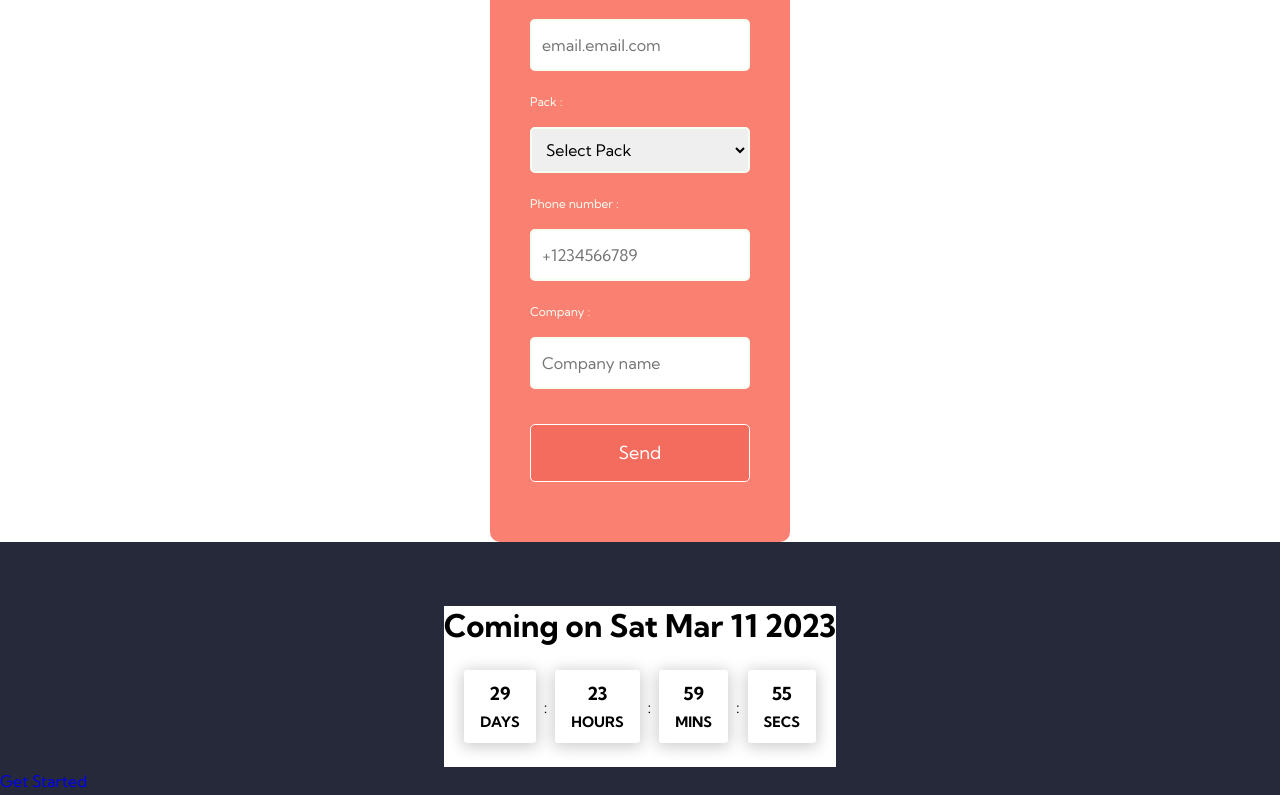
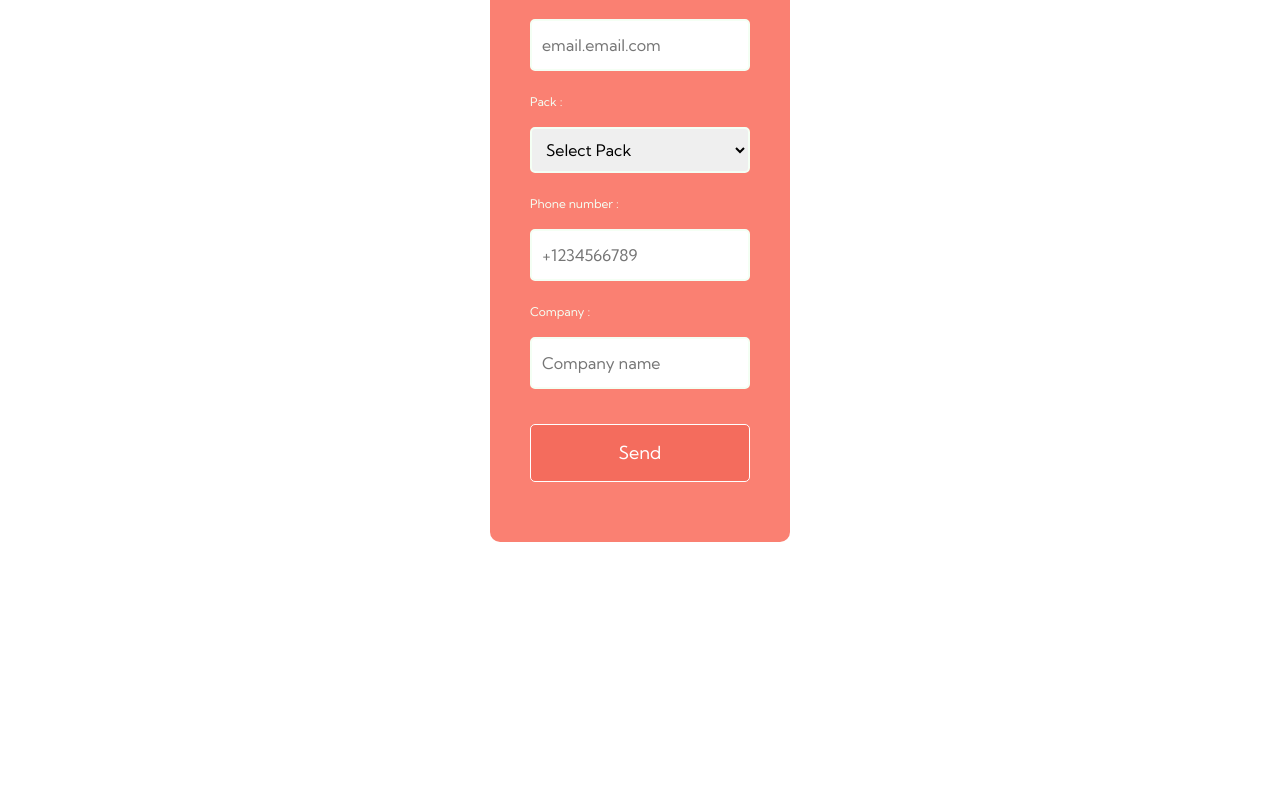
Before and after one commit to Hcmwebs/officelite-coming-soon-site, a React (Vite) app: page /signup in a window 1280 px wide. Shown: the part 373-1168 px from the top of the page. After the commit the page ends 915 px from the top, so only its background shows below. Built offline with nearby package versions, Linux system fonts and the light colour scheme.

Commit message:
refactored content layout
Signed-off-by: Heze <64218603+Hcmwebs@users.noreply.github.com>

```diff
--- a/src/pages/Home.jsx
+++ b/src/pages/Home.jsx
@@ -1,13 +1,14 @@
 import React from 'react'
 import { Link } from 'react-router-dom'
-import { Header, MainContent, Footer, Timer } from '../components'
-import { timerDuration } from '../data/Data'
+import { Header, MainContent, Footer} from '../components'
+
 
 const Home = () => {
 	return (
 		<div>
 			<Header />
 			<MainContent />
+			<Footer />
 
 			{/* <h1>Welcome Home</h1>
 			<Timer duration={timerDuration} />
--- a/src/pages/SharedLayout.jsx
+++ b/src/pages/SharedLayout.jsx
@@ -1,13 +1,12 @@
 import React from 'react'
 import { Outlet } from 'react-router-dom'
-import { Footer, Header, Navbar } from '../components'
+import { Navbar } from '../components'
 
 const SharedLayout = () => {
 	return (
 		<>
 			<Navbar />
 			<Outlet />
-			<Footer />
 		</>
 	)
 }
```
